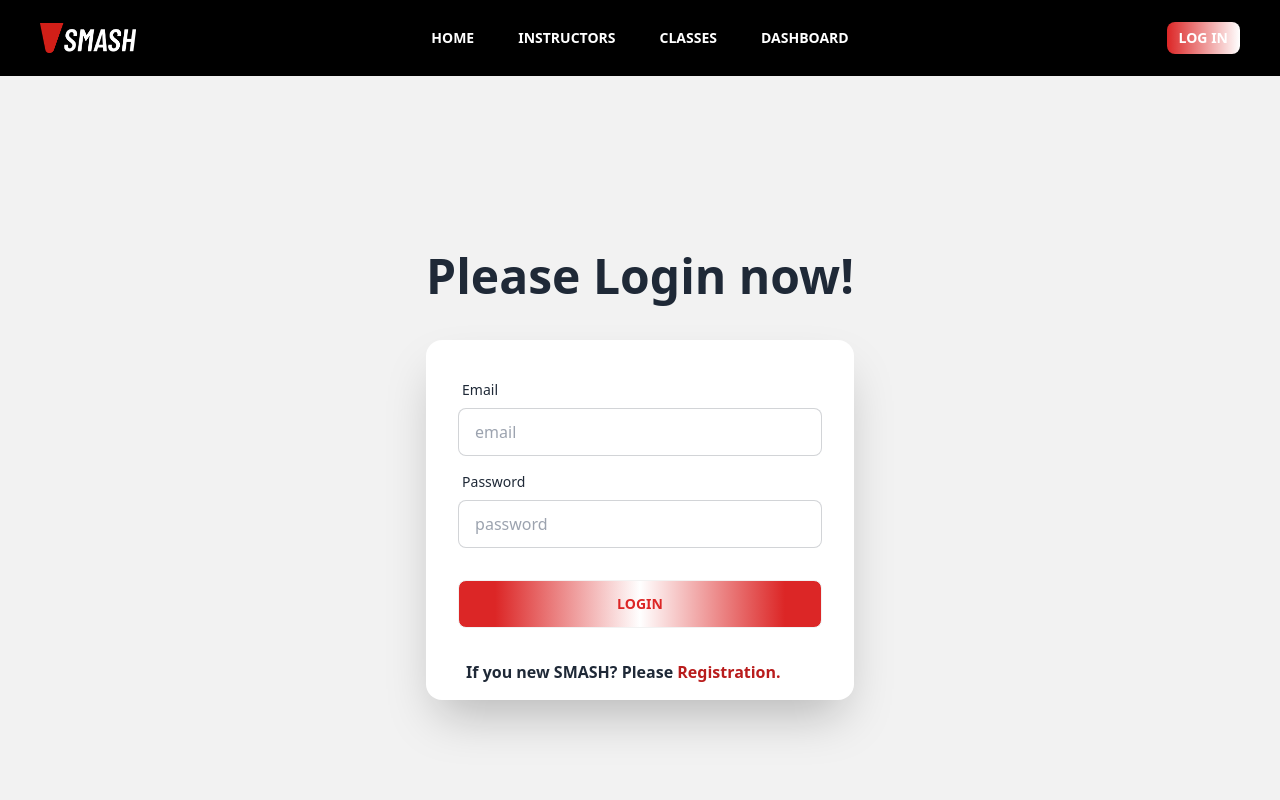
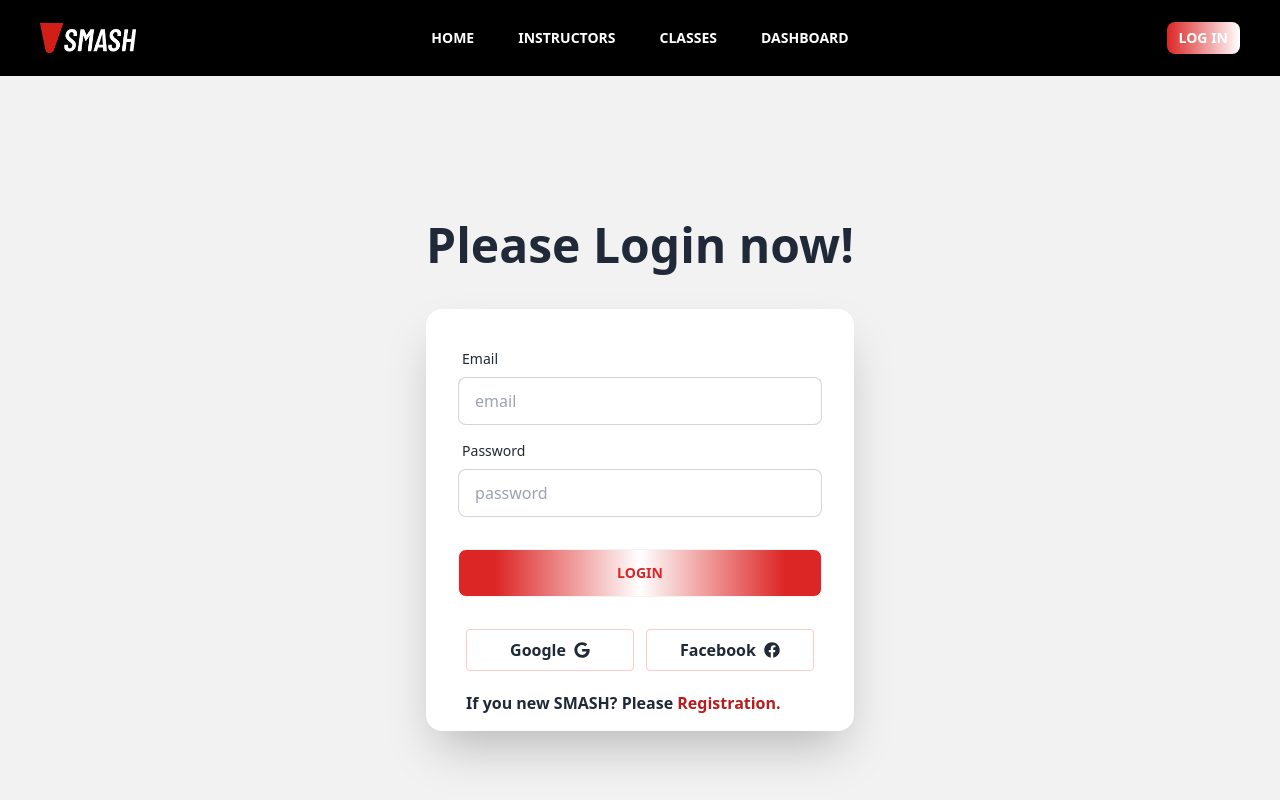
Before and after one commit to Abu-Taieb/smash-client, a React (Vite) app: page /logIn in a window 1280 px wide. Shown: the top 800 px of the page. Built offline with nearby package versions, Linux system fonts and the light colour scheme; no server answers.

Commit message:
Conditional Navbar Design Complete

```diff
--- a/src/Components/Pages/LogIn/LogIn.jsx
+++ b/src/Components/Pages/LogIn/LogIn.jsx
@@ -1,12 +1,32 @@
 import { Link } from "react-router-dom";
 import { AuthContext } from "../../Providers/AuthProviders";
 import { useContext } from "react";
+import { FaFacebook, FaGoogle } from "react-icons/fa";
 
 const LogIn = () => {
+  const { signIn, googleSignIn, fbSignIn } = useContext(AuthContext);
 
-  const {signIn} = useContext(AuthContext)
+  // Sign in with google
+  const handleGoogleSignIn = () => {
+    googleSignIn()
+    .then(result => {
+      const user = result.user;
+      console.log(user);
+    })
+    .catch(error => console.log(error))
+  }
 
+  // Sign in with Facebook
+  const handleFacebookSignIn = () => {
+    fbSignIn()
+    .then(result => {
+      const fbUser = result.user;
+      console.log(fbUser);
+    })
+    .catch(error => console.log(error))
+  }
 
+  // Sign in with email & password
   const handleLogin = (event) => {
     event.preventDefault();
     const form = event.target;
@@ -14,11 +34,11 @@ const LogIn = () => {
     const password = form.password.value;
     console.log(email, password);
     signIn(email, password)
-    .then(result => {
-      const signInUser = result.user;
-      console.log(signInUser);
-    })
-    .catch(error => console.log(error))
+      .then((result) => {
+        const signInUser = result.user;
+        console.log(signInUser);
+      })
+      .catch((error) => console.log(error));
   };
 
   return (
@@ -62,6 +82,16 @@ const LogIn = () => {
               </button>
             </div>
           </div>
+          <div className="flex gap-3 px-10 mb-5">
+            <button onClick={handleGoogleSignIn} className="flex items-center gap-2 border border-red-200 rounded p-2 w-1/2 justify-center">
+              <p className="font-semibold">Google </p>
+              <FaGoogle />
+            </button>
+            <button onClick={handleFacebookSignIn} className="flex items-center gap-2 border border-red-200 rounded p-2 w-1/2 justify-center">
+              <p className="font-semibold">Facebook </p>
+              <FaFacebook />
+            </button>
+          </div>
           <div className=""></div>
           <div className="px-10 pb-4">
             <p className="font-semibold">
--- a/src/Components/Pages/Shared/Navbar/Navbar.jsx
+++ b/src/Components/Pages/Shared/Navbar/Navbar.jsx
@@ -5,12 +5,11 @@ import { AuthContext } from "../../../Providers/AuthProviders";
 
 const Navbar = () => {
   const { user, logOut } = useContext(AuthContext);
-  console.log(user);
 
   const handleLogOut = () => {
     logOut()
       .then(() => {})
-    .catch(error => console.log(error))
+      .catch((error) => console.log(error));
   };
 
   const navItems = (
@@ -35,7 +34,6 @@ const Navbar = () => {
           Dashboard
         </NavLink>
       </li>
-
     </>
   );
 
@@ -76,8 +74,22 @@ const Navbar = () => {
       <div className="navbar-end">
         {user ? (
           <>
-          <p className="lowercase">{user.email}</p>
-          <button className="btn btn-sm bg-gradient-to-r from-red-600 to-white text-white font-bold hover:from-white hover:to-red-600 border-0 mx-2" onClick={handleLogOut}>Log Out</button>
+            {user?.photoURL ? (
+              <div className="avatar tooltip tooltip-bottom" data-tip={user.displayName}>
+                <div className="w-12 rounded-full">
+                  <img src={user?.photoURL} alt="" />
+                </div>
+              </div>
+            ) : (
+              <p className="lowercase">{user.displayName}</p>
+            )}
+
+            <button
+              className="btn btn-sm bg-gradient-to-r from-red-600 to-white text-white font-bold hover:from-white hover:to-red-600 border-0 mx-2"
+              onClick={handleLogOut}
+            >
+              Log Out
+            </button>
           </>
         ) : (
           <>
--- a/src/Components/Providers/AuthProviders.jsx
+++ b/src/Components/Providers/AuthProviders.jsx
@@ -1,9 +1,12 @@
 import { createContext, useEffect, useState } from "react";
 import {
+  FacebookAuthProvider,
+  GoogleAuthProvider,
   createUserWithEmailAndPassword,
   getAuth,
   onAuthStateChanged,
   signInWithEmailAndPassword,
+  signInWithPopup,
   signOut,
 } from "firebase/auth";
 import { app } from "../../firebase/firebase.config";
@@ -16,6 +19,21 @@ const auth = getAuth(app);
 const AuthProviders = ({ children }) => {
   const [user, setUser] = useState(null);
   const [loading, setLoading] = useState(true);
+
+  // Google Sign In
+  const googleProvider = new GoogleAuthProvider();
+
+  const googleSignIn = () => {
+    return signInWithPopup(auth, googleProvider)
+  }
+
+  // Facebook Sign In
+  const fbProvider = new FacebookAuthProvider();
+
+  const fbSignIn = () => {
+    return signInWithPopup(auth, fbProvider)
+  }
+
 
   // Create User
   const createUser = (email, password) => {
@@ -54,6 +72,8 @@ const AuthProviders = ({ children }) => {
     createUser,
     signIn,
     logOut,
+    googleSignIn,
+    fbSignIn
   };
 
   return (
--- /dev/null
+++ b/src/Components/Routes/PrivateRoute.jsx
@@ -0,0 +1,17 @@
+import { useContext } from "react";
+import { AuthContext } from "../Providers/AuthProviders";
+import { Navigate } from "react-router-dom";
+
+// eslint-disable-next-line react/prop-types
+const PrivateRoute = ({children}) => {
+
+    const {user} = useContext(AuthContext);
+
+    if(user){
+        return children;
+    }
+
+    return <Navigate to="/login"></Navigate>
+};
+
+export default PrivateRoute;
```
Lines whose indentation alone changed are shown as unchanged.
